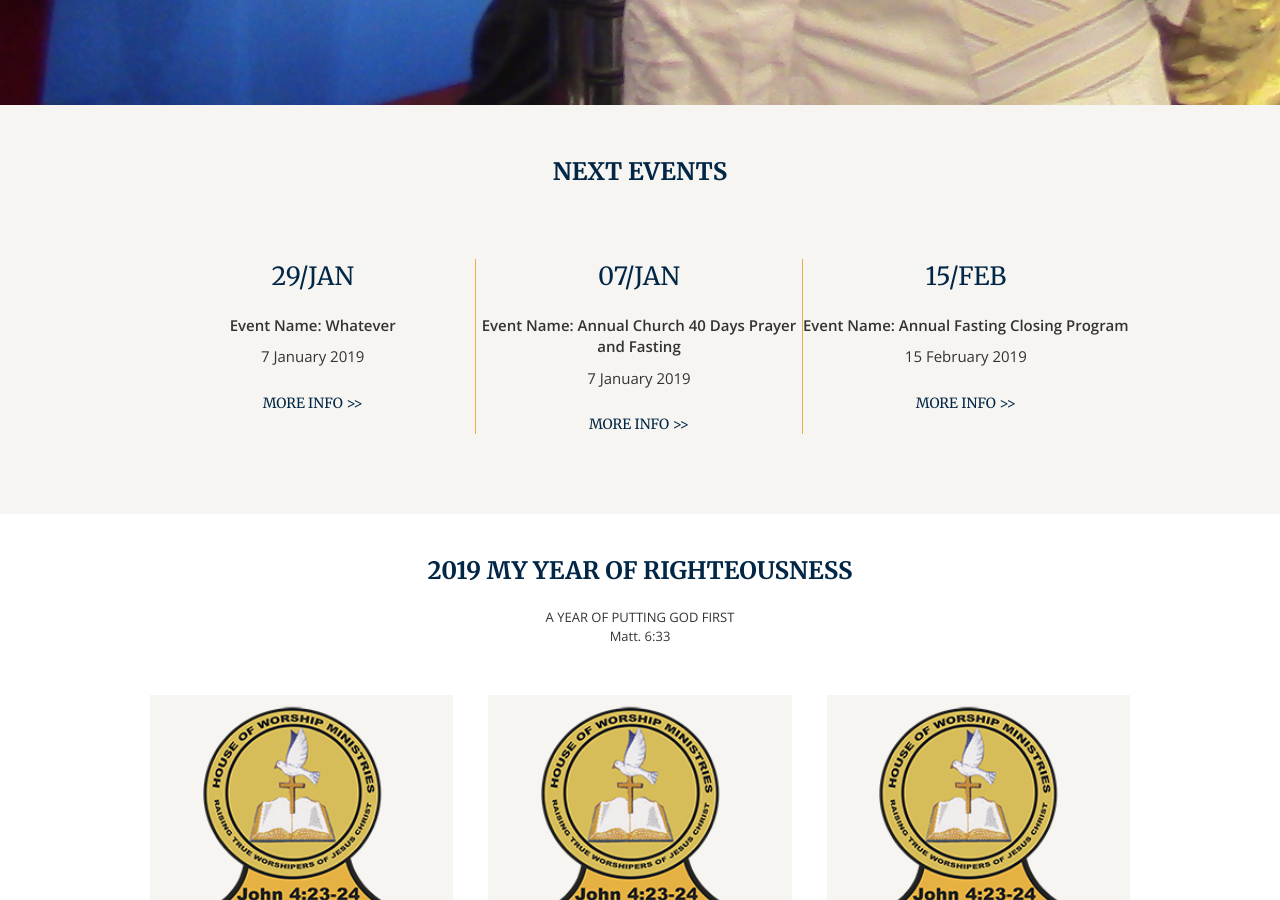
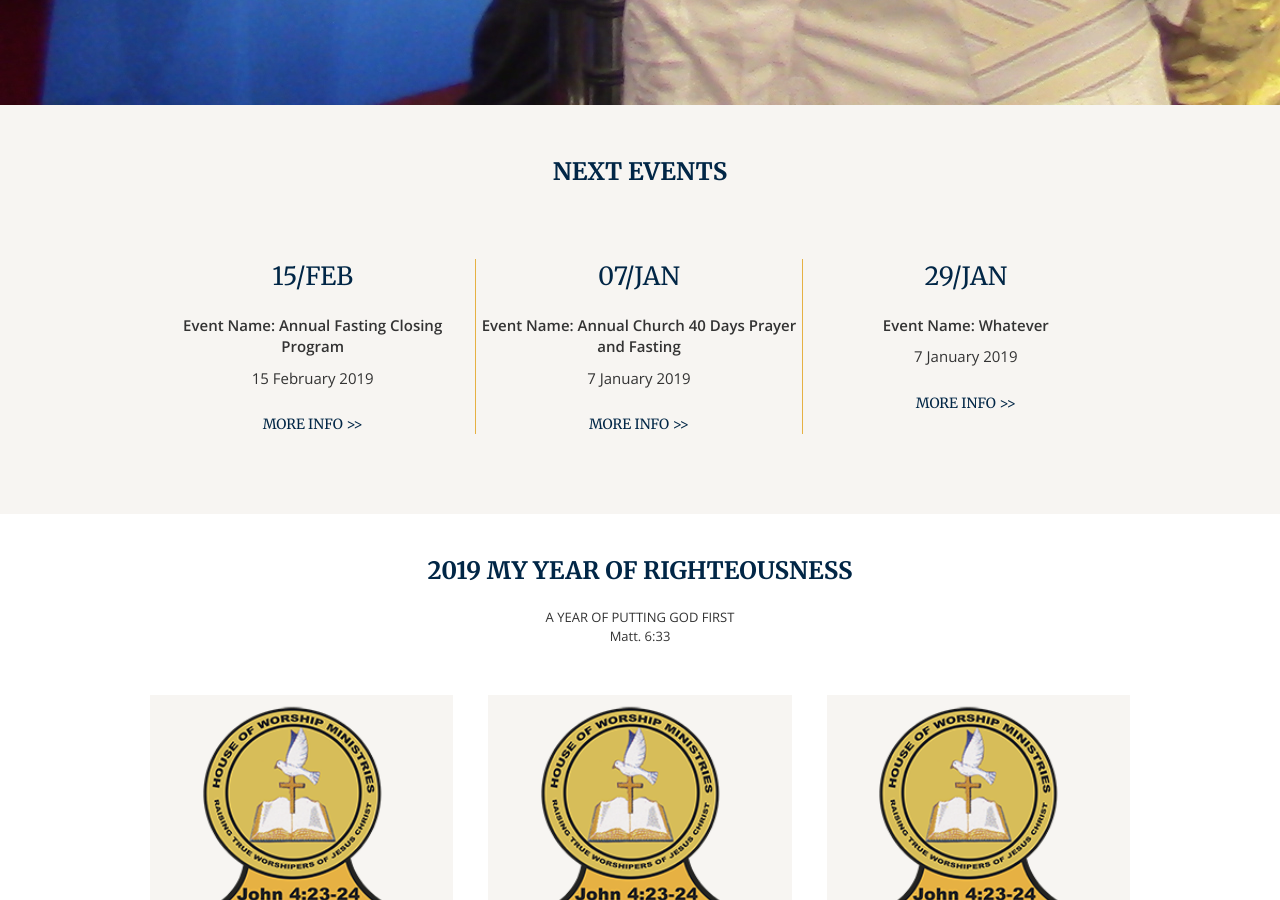
Before and after one commit to riyaadh47/hilary, a Jekyll site: the page built from index.html, in a window 1280 px wide and 900 px high, scrolled down 4321 px. Built offline with Jekyll 4.4.1, drawn with Linux system fonts in a browser that asks for light colours; nearby versions of some CDN libraries; library files that are not in the unit come from our copies.

Commit message:
Update index.html

```diff
--- a/index.html
+++ b/index.html
@@ -36,7 +36,7 @@
 	<div class="events-snippets">
 		<h2>Next Events</h2>
 
-		{% assign sorted = site.posts | sort: 'date' %}
+		{% assign sorted = site.posts | sort: 'date' | reverse %}
 		{% for event in sorted limit: 3 %}
 			<div class="event">
 				<span class="short-date">{{event.short-date}}</span>
```
